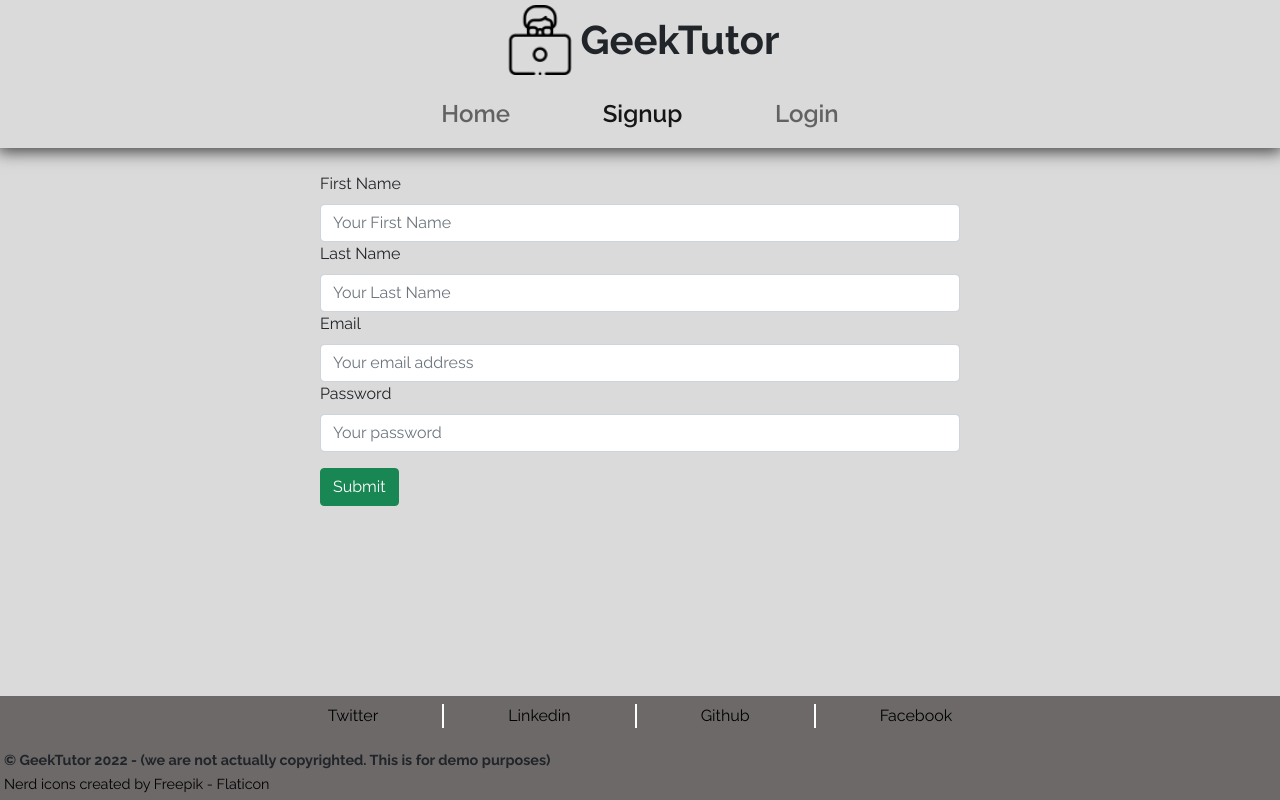
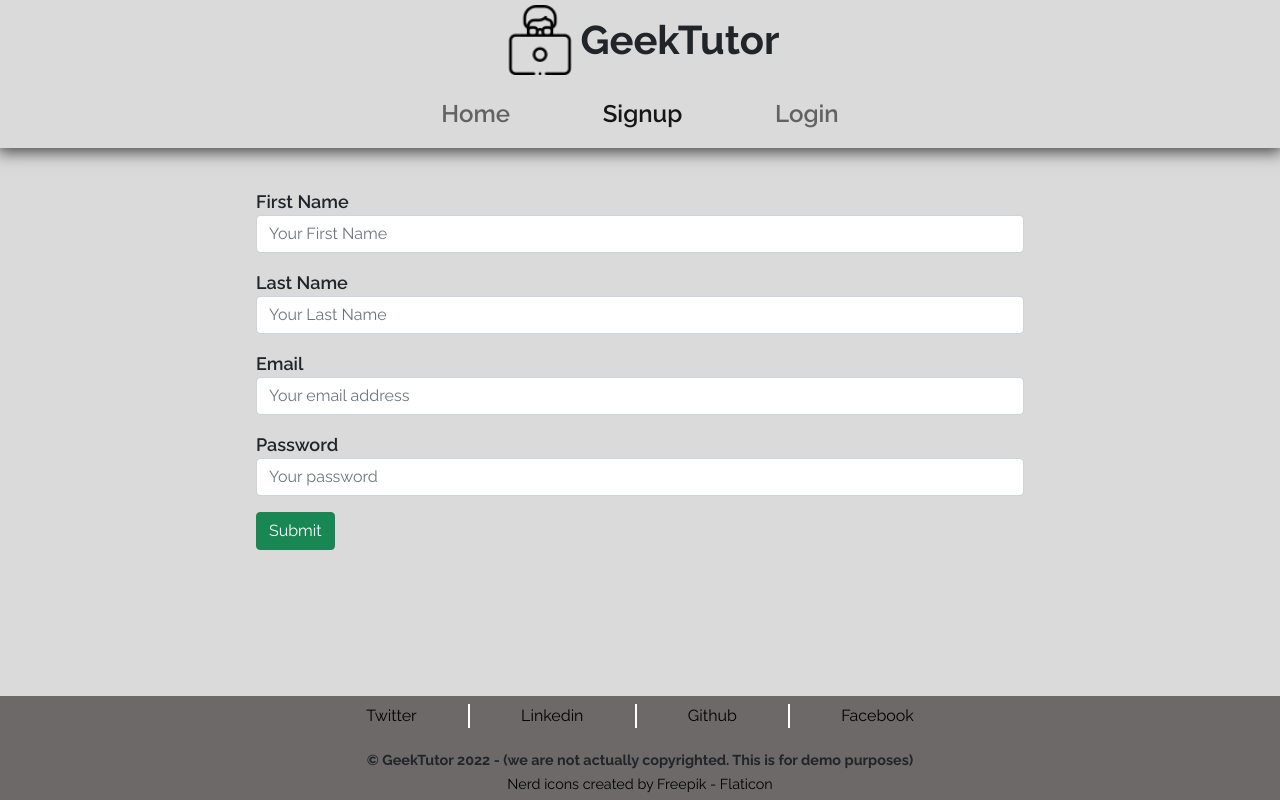
Before and after one commit to AlexUrielContreras/GeekTutors, a React (Create React App) app in the folder client/: page / in a window 1280 px wide. Both pictures are taken after a click on the button "Signup". Built offline with nearby package versions, Linux system fonts and the light colour scheme; no server answers.

Commit message:
style: dynamic text and form width; add more margin to form labels

```diff
--- a/client/src/clientpages/LoginForm.js
+++ b/client/src/clientpages/LoginForm.js
@@ -47,12 +47,14 @@ const LoginForm = () => {
 
   return (
     <>
-      <Form noValidate validated={validated} onSubmit={handleFormSubmit} className='w-50 mx-auto mt-4'>
+      <Form noValidate validated={validated} onSubmit={handleFormSubmit} className='login-form'>
+
         <Alert dismissible onClose={() => setShowAlert(false)} show={showAlert} variant='danger'>
           Something went wrong with your login credentials!
         </Alert>
-        <Form.Group>
-          <Form.Label htmlFor='email'>Email</Form.Label>
+
+        <Form.Group className='my-3'>
+          <Form.Label htmlFor='email' className='form-label semi-bold-text'>Email</Form.Label>
           <Form.Control
             type='text'
             placeholder='Your email'
@@ -65,7 +67,7 @@ const LoginForm = () => {
         </Form.Group>
 
         <Form.Group>
-          <Form.Label htmlFor='password'>Password</Form.Label>
+          <Form.Label htmlFor='password' className='form-label semi-bold-text'>Password</Form.Label>
           <Form.Control
             type='password'
             placeholder='Your password'
--- a/client/src/clientpages/SignupForm.js
+++ b/client/src/clientpages/SignupForm.js
@@ -50,16 +50,19 @@ function SignupForm() {
       password: '',
     });
   };
+
   return (
     <>
       {/* This is needed for the validation functionality above */}
-      <Form noValidate validated={validated} onSubmit={handleFormSubmit} className='w-50 mt-4 mx-auto'>
+      <Form noValidate validated={validated} onSubmit={handleFormSubmit} className='signup-form'>
+
         {/* show alert if server response is bad */}
         <Alert dismissible onClose={() => setShowAlert(false)} show={showAlert} variant='danger'>
           Something went wrong with your signup!
         </Alert>
-        <Form.Group>
-          <Form.Label htmlFor='firstName'>First Name</Form.Label>
+
+        <Form.Group className='my-3'>
+          <Form.Label htmlFor='firstName' className='form-label semi-bold-text'>First Name</Form.Label>
           <Form.Control
             type='text'
             placeholder='Your First Name'
@@ -71,8 +74,8 @@ function SignupForm() {
           <Form.Control.Feedback type='invalid'>Username is required!</Form.Control.Feedback>
         </Form.Group>
 
-        <Form.Group>
-          <Form.Label htmlFor='lastName'>Last Name</Form.Label>
+        <Form.Group className='my-3'>
+          <Form.Label htmlFor='lastName' className='form-label semi-bold-text'>Last Name</Form.Label>
           <Form.Control
             type='text'
             placeholder='Your Last Name'
@@ -84,8 +87,8 @@ function SignupForm() {
           <Form.Control.Feedback type='invalid'>Username is required!</Form.Control.Feedback>
         </Form.Group>
 
-        <Form.Group>
-          <Form.Label htmlFor='email'>Email</Form.Label>
+        <Form.Group className='my-3'>
+          <Form.Label htmlFor='email' className='form-label semi-bold-text'>Email</Form.Label>
           <Form.Control
             type='email'
             placeholder='Your email address'
@@ -97,8 +100,8 @@ function SignupForm() {
           <Form.Control.Feedback type='invalid'>Email is required!</Form.Control.Feedback>
         </Form.Group>
 
-        <Form.Group>
-          <Form.Label htmlFor='password'>Password</Form.Label>
+        <Form.Group className='mt-3'>
+          <Form.Label htmlFor='password' className='form-label semi-bold-text'>Password</Form.Label>
           <Form.Control
             type='password'
             placeholder='Your password'
--- a/client/src/components/Footer.js
+++ b/client/src/components/Footer.js
@@ -15,7 +15,7 @@ function Footer() {
                 </ul>
             </nav>
 
-            <Container fluid className='p-1'>
+            <Container fluid className='p-1 text-center'>
                 <span className='footer-div bold-text'> &copy; GeekTutor 2022 - (we are not actually copyrighted. This is for demo purposes)</span>
                 <br />
                 <span className='footer-div'><a className='footer-a' href="https://www.flaticon.com/free-icons/nerd" title="nerd icons">Nerd icons created by Freepik - Flaticon</a></span>
--- a/client/src/index.css
+++ b/client/src/index.css
@@ -75,6 +75,16 @@ li {
   letter-spacing: .3px
 }
 
+.signup-form, .login-form {
+  max-width: 60vw;
+  margin: 5vh auto;
+}
+
+.form-label {
+  margin: 0;
+  font-size: clamp(18px, 1.2vw, 30px)
+}
+
 .logout-btn {
   background-color: #dadada
 }
@@ -130,7 +140,7 @@ footer {
 }
 
 .footer-links {
-  padding: 0 5vw
+  padding: 0 4vw
 }
 
 .footer-links:nth-child(2) {
```
